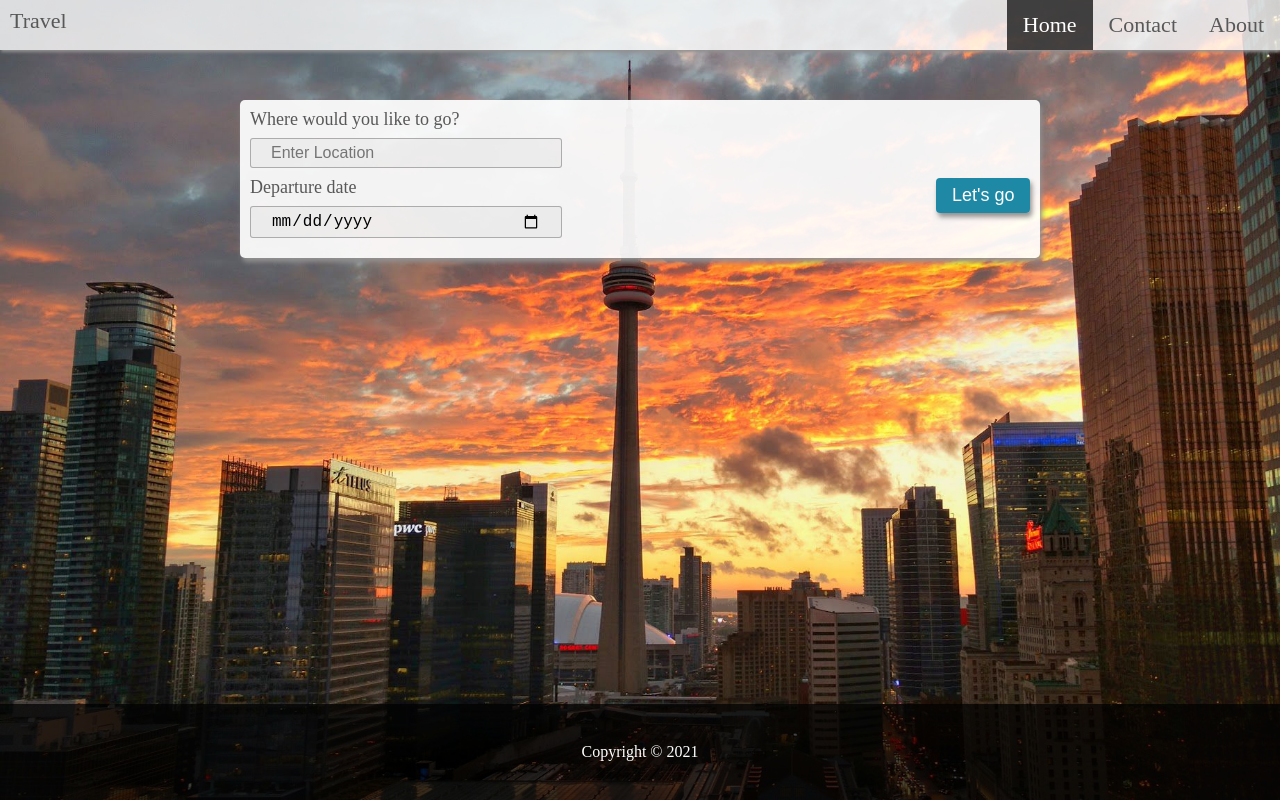
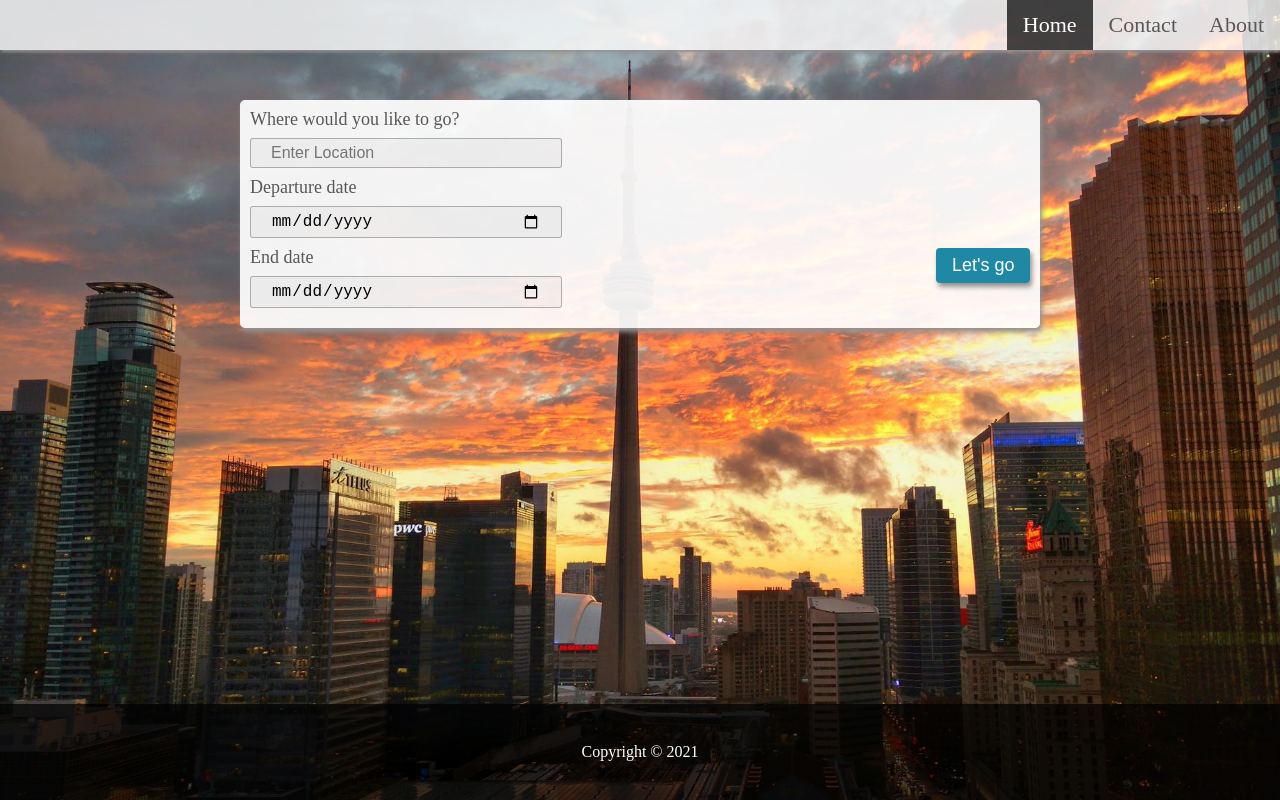
Before and after one commit to mennallahmed/TravelApp, a website built with webpack: page src/client/views/index.html in a window 1280 px wide. Built offline with nearby package versions, Linux system fonts and the light colour scheme.

Commit message:
Update index.html

```diff
--- a/src/client/views/index.html
+++ b/src/client/views/index.html
@@ -1,7 +1,7 @@
 <!DOCTYPE html>
 <html lang="en" dir="ltr">
     <head>
-        <meta charset="utf-8">
+        <meta charset="utf-8" name="viewport" content="width=device-width, initial-scale=1.0">
         <title>Test</title>
        <!-- <script type="text/javascript" src="../../../dist/main.js"></script> webpack will link it for you-->
     </head>
@@ -9,7 +9,7 @@
     <body>
 
         <header>
-            <div class="header">Travel</div>
+            <div class="header"></div>
             <div class="">
                 <ul>
                     <li><a href="index.html" class="active">Home</a></li>
@@ -23,13 +23,18 @@
         <main>
             <section>
                 <form class="" >
-                    <label>Where would you like to go?</label> <br>
+                    <label>Where would you like to go?</label>
+                    <br>
                     <input id="name" type="text" name="input" value="" placeholder="Enter Location">
                     <br>
                     <label>Departure date</label>
-                    <button id="generate" class="btn" type = "submit"> Let's go </button> <br>
+                    <br>
                     <input type="date" id="travel-date" name="trip-start" value="">
                     <br>
+                    <label>End date</label>
+                    <button id="generate" class="btn" type = "submit"> Let's go </button>
+                    <br>
+                    <input type="date" id="end-date" name="trip-end" value="">
 
                 </form>
             </section>
@@ -46,19 +51,19 @@
                 <hr>
                 <br>
                 <img id="icon" alt="Weather icon">
-
                 <p id="description" class="weather"></p>
-
                 <p id="temprature" class="weather"></p>
-
                 <br>
                 <p id="currency"></p>
                 <br>
                 <p id="language"></p>
                 <br>
+                <p id="trip-len"></p>
+                <br>
                 <p id="countdown"></p>
                 <br>
                 <button type="button" class="Pbtn" id="printbtn"></button>
+                <br>
 
              </div>
 
@@ -69,7 +74,7 @@
             <p> Copyright © 2021 </p>
 
         </footer>
-<!--
+
       <script>
             // Check that service workers are supported
             if ('serviceWorker' in navigator) {
@@ -79,6 +84,6 @@
                 });
             }
         </script>
-     -->
+
     </body>
 </html>
```
